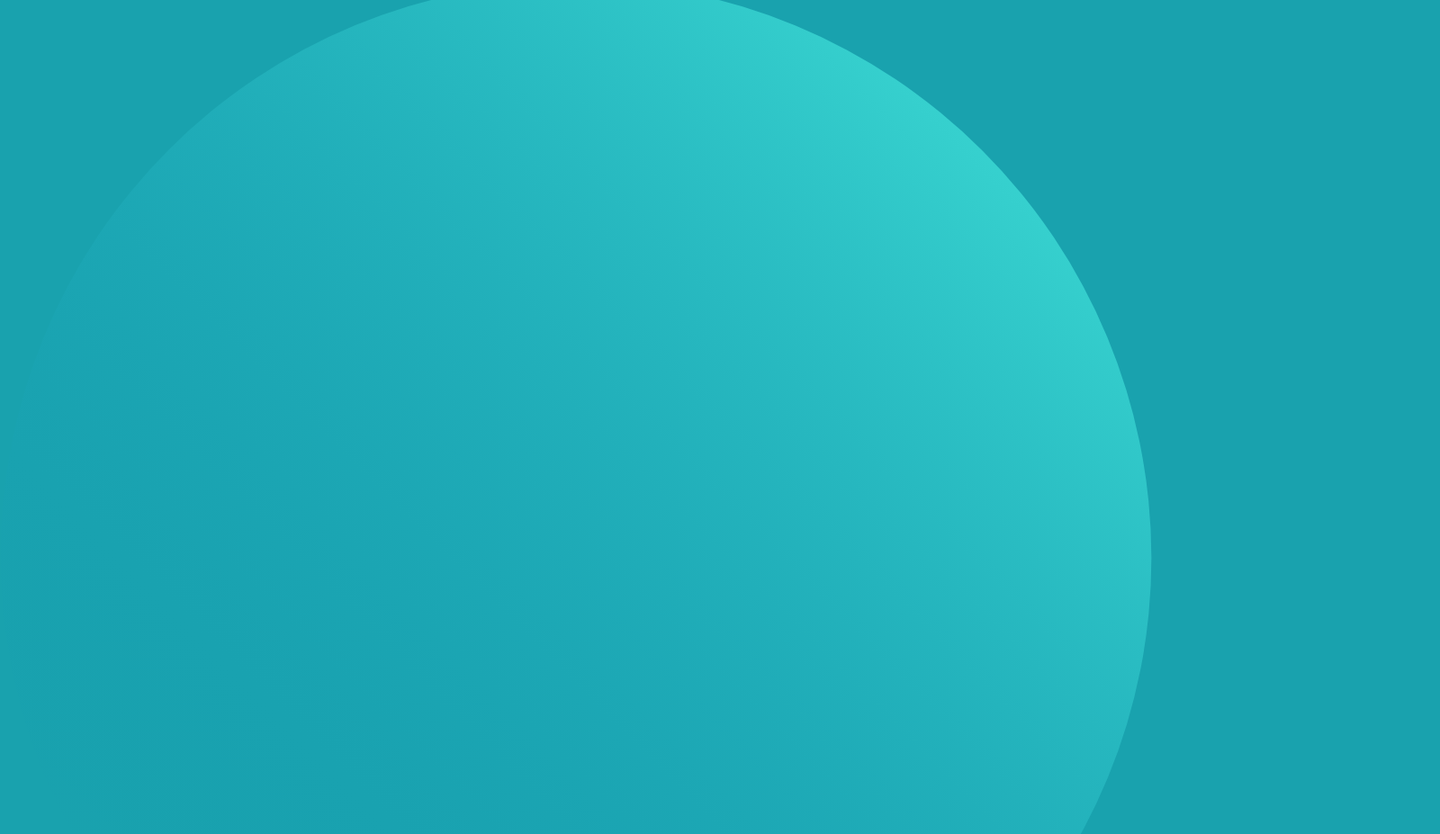
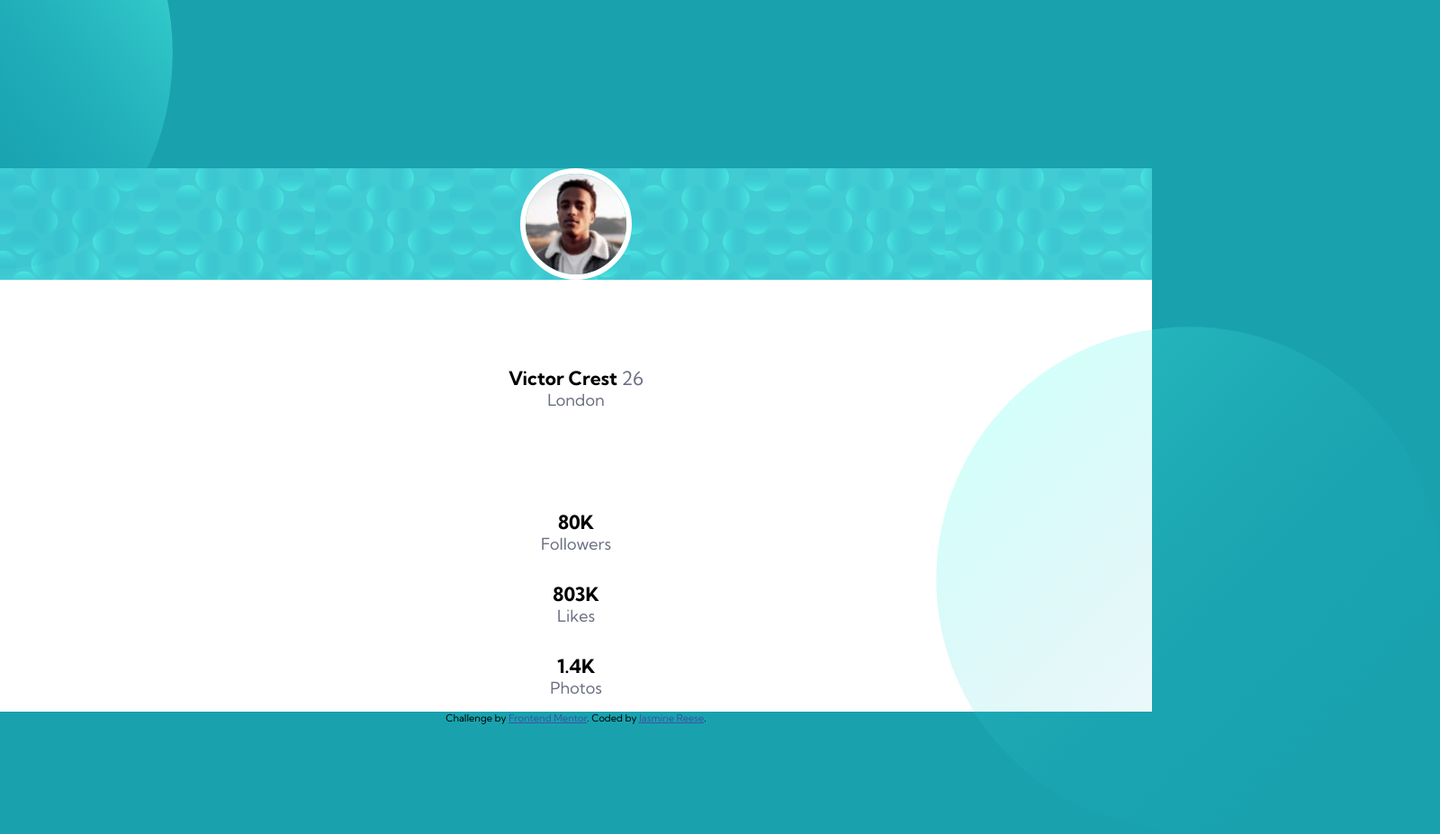
Before and after one commit to Jasmine582/profile_card, a plain HTML site: page index.html in a window 1280 px wide. Shown: the part 21-948 px from the top of the page at 90% size, 1600 px wide, since content can reach past the window. Drawn offline with Linux system fonts and the light colour scheme.

Commit message:
Updating index and styling files

```diff
--- a/index.html
+++ b/index.html
@@ -5,27 +5,41 @@
     <meta http-equiv="X-UA-Compatible" content="IE=edge">
     <meta name="viewport" content="width=device-width, initial-scale=1.0">
     <title>Frontend Mentor | Profile card component</title>
+    <link rel="icon"type="image/png"sizes="32x32" href="./images/favicon-32x32.png" />
     <link rel="stylesheet" href="style.css">
     <link rel="preconnect" href="https://fonts.gstatic.com">
     <link href="https://fonts.googleapis.com/css2?family=Kumbh+Sans:wght@400;700&display=swap" rel="stylesheet">
 </head>
 <body>
-<div class="top">
-    <img src="/img/bg-pattern-top.svg" alt="">
-</div>
-<div class="card">
-    <img src="/img/image-victor.jpg" alt="victor">
-    <div class="card-info">
-    <h1>Victor Crest <span>26</span></h1>
-    <p>London</p>
-    <div class="line"></div>
-    <p>80K</p>
-    <p>Followers</p>
-    <p>803K</p>
-    <p>Likes</p>
-    <p>1.4K</p>
-    <p>Photos</p>
+
+    <img class="circle-top" src="img/bg-pattern-top.svg" alt="" />
+    <img class="circle-bottom" src="img/bg-pattern-bottom.svg" alt="" />
+    <div class="top-card">
+        <img src="img/image-victor.jpg" alt="">
     </div>
-</div>
+    <div class="middle-card">
+        <h3>Victor Crest <span>26</span></h3>
+        <p><span>London</span></p>
+    </div>
+    <div class="bottom-card">
+        <div class="left-stat">
+            <h3>80K</h3>
+            <p><span>Followers</span></p>
+        </div>
+        <div class="middle-stat">
+            <h3>803K</h3>
+            <p><span>Likes</span></p>
+        </div>
+        <div class="right-stat">
+            <h3>1.4K</h3>
+            <p><span>Photos</span></p>
+        </div>
+    </div>
+
+    <div class="attribution">
+        Challenge by <a href="https://www.frontendmentor.io?ref=challenge" target="_blank">Frontend Mentor</a>.
+        Coded by <a href="#">Jasmine Reese</a>.
+    </div>
+
 </body>
 </html>
--- a/style.css
+++ b/style.css
@@ -4,39 +4,92 @@
 }
 
 :root {
-    --bg_color:hsl(185, 75%, 39%);
-    --font_color:hsl(229, 23%, 23%);
-    --border_color:hsl(227, 10%, 46%);
-    --second-border_color: hsl(0, 0%, 59%);
-}
+    --Cyan: hsl(185, 75%, 39%);
+    --Dark-Blue: hsl(229, 23%, 23%);
+    --Gray-Blue: hsl(227, 10%, 46%);
+    --Dark-Gray: hsl(0, 0%, 59%);
+  }
+
 
 body {
     font-size: 18px;
     font-family: 'Kumbh Sans', sans-serif;
-    background-color:var(--bg_color);
+    background-color:var(--Cyan);
+
 }
-img {
+
+.circle-top,
+.circle-bottom {
+    position: absolute;
+}
+
+.circle-top {
+    width: 23rem;
+    height: 30rem;
+    top: -10rem;
+    left: -11rem;
+}
+
+.circle-bottom {
+    width: 35rem;
+    height: 35rem;
+    bottom: -9rem;
+    right:-20rem;
+}
+
+.top-card {
+    background-image: url(img/bg-pattern-card.svg);
+    display: flex;
+    justify-content: center;
+    margin-top: 13rem;
+}
+
+.top-card img {
+    width:7rem;
+    border: 6px solid white;
+    border-radius:70%;
+}
+
+.middle-card,
+.bottom-card {
+    display: flex;
+    justify-content: center;
+    align-items: center;
+    flex-flow: column;
+    width: 100%;
+    background-color: white;
+    height:15rem;
+}
+
+span {
+    font-weight: 400;
+    color:var(--Gray-Blue);
+}
+.bottom-card {
+    display:flex;
+    justify-content: space-around;
+    align-items:center;
     width: 100%;
 }
-.card {
-    box-shadow: 0 4px 8px 0 hsl(0, 0%, 59%);
-    margin-bottom: 35em;
-    text-align: center;
-    border-radius: 2em;
-    background: url('/img/bg-pattern-card.svg');
+
+
+.bottom-card .left-stat,
+.bottom-card .middle-stat,
+.bottom-card .right-stat {
+    display:flex;
+    justify-content: center;
+    align-items:center;
+    flex-flow:column;
 }
 
-.card img {
-    border: 12px solid white;
-    border-radius: 1000px;
-    width: 55%;
-}
-.card-info {
-    background-color: white;
-}
 
-@media(min-width:1440px) {
-    .card img {
-        width: 12%;
-    }
-}
+
+
+.attribution {
+    font-size: 11px;
+    text-align: center;
+  }
+
+  .attribution a {
+    color: hsl(228, 45%, 44%);
+  }
```
